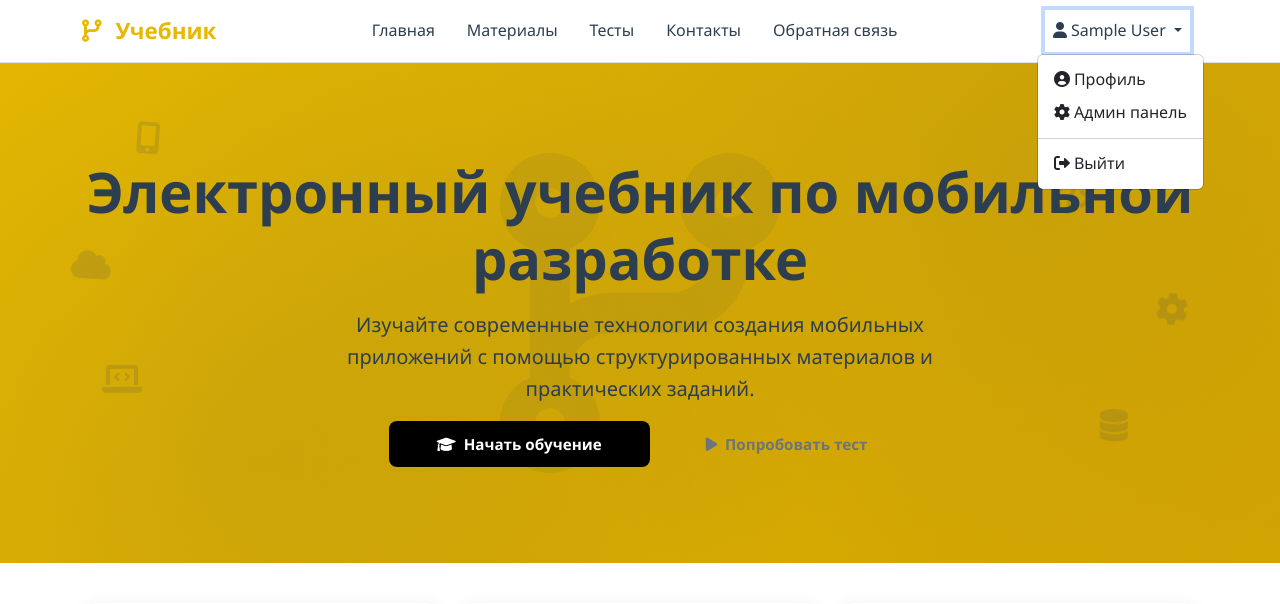
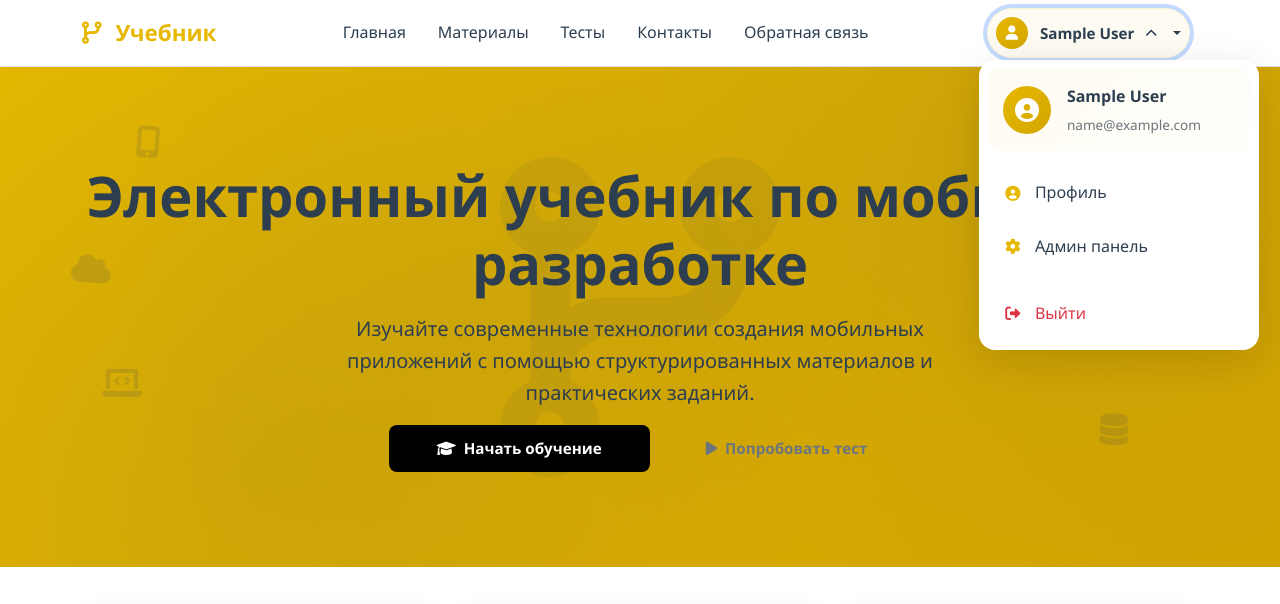
Before and after one commit to mobdev32/mob-dev, a Django app: page / in a window 1280 px wide, after a click that opens the changed part. Shown: the top 604 px of the page. Run offline with Django 5.2, Linux system fonts and the light colour scheme; the visitor is signed in with stand-in values (Sample User, id 1); data that the repository does not hold is empty.

Commit message:
Added UI for logged in users

```diff
--- a/app/settings.py
+++ b/app/settings.py
@@ -136,3 +136,8 @@ MEDIA_ROOT = BASE_DIR / "media"
 # https://docs.djangoproject.com/en/5.2/ref/settings/#default-auto-field
 
 DEFAULT_AUTO_FIELD = "django.db.models.BigAutoField"
+
+# Authentication settings
+LOGIN_URL = '/login/'
+LOGIN_REDIRECT_URL = '/'
+LOGOUT_REDIRECT_URL = '/'
--- a/static/css/style.css
+++ b/static/css/style.css
@@ -35,10 +35,12 @@ body {
     color: var(--text-color) !important;
     transition: color 0.3s ease;
     margin: 0 0.5rem;
+    text-decoration: none;
 }
 
 .navbar-nav .nav-link:hover {
     color: var(--primary-color) !important;
+    text-decoration: none;
 }
 
 .card {
@@ -778,6 +780,159 @@ textarea.form-control-modern {
     transform: translateX(4px);
 }
 
+.modern-user-dropdown {
+    display: flex;
+    align-items: center;
+    gap: 0.75rem;
+    padding: 0.5rem 1rem;
+    border-radius: 50px;
+    transition: all 0.3s ease;
+    background: rgba(230, 184, 0, 0.05);
+    border: 1px solid rgba(230, 184, 0, 0.1);
+}
+
+.modern-user-dropdown:hover {
+    background: rgba(230, 184, 0, 0.1);
+    border-color: rgba(230, 184, 0, 0.2);
+}
+
+.user-avatar-mini {
+    width: 32px;
+    height: 32px;
+    border-radius: 50%;
+    background: linear-gradient(135deg, var(--primary-color), var(--accent-color));
+    display: flex;
+    align-items: center;
+    justify-content: center;
+    color: white;
+    font-size: 0.9rem;
+}
+
+.user-name {
+    font-weight: 600;
+    color: var(--text-color);
+    font-size: 0.95rem;
+}
+
+.dropdown-arrow {
+    font-size: 0.75rem;
+    color: var(--text-color);
+    transition: transform 0.3s ease;
+}
+
+.modern-user-dropdown[aria-expanded="true"] .dropdown-arrow {
+    transform: rotate(180deg);
+}
+
+.dropdown-menu-modern {
+    border: none;
+    border-radius: 16px;
+    box-shadow: 0 10px 40px rgba(0, 0, 0, 0.12);
+    padding: 0.5rem;
+    margin-top: 0.75rem;
+    min-width: 280px;
+    background: #ffffff;
+}
+
+.dropdown-header-user {
+    padding: 1rem;
+    background: linear-gradient(135deg, rgba(230, 184, 0, 0.05), rgba(230, 184, 0, 0.02));
+    border-radius: 12px;
+    margin-bottom: 0.5rem;
+}
+
+.user-info-header {
+    display: flex;
+    align-items: center;
+    gap: 1rem;
+}
+
+.user-avatar {
+    width: 48px;
+    height: 48px;
+    border-radius: 50%;
+    background: linear-gradient(135deg, var(--primary-color), var(--accent-color));
+    display: flex;
+    align-items: center;
+    justify-content: center;
+    color: white;
+    font-size: 1.5rem;
+    flex-shrink: 0;
+}
+
+.user-details {
+    flex: 1;
+    min-width: 0;
+}
+
+.user-name-full {
+    font-weight: 700;
+    font-size: 1rem;
+    color: var(--text-color);
+    margin-bottom: 0.25rem;
+    white-space: nowrap;
+    overflow: hidden;
+    text-overflow: ellipsis;
+}
+
+.user-email {
+    font-size: 0.85rem;
+    color: #6c757d;
+    white-space: nowrap;
+    overflow: hidden;
+    text-overflow: ellipsis;
+}
+
+.dropdown-divider-modern {
+    margin: 0.5rem 0;
+    border-color: rgba(230, 184, 0, 0.1);
+}
+
+.dropdown-item-modern {
+    display: flex;
+    align-items: center;
+    gap: 0.75rem;
+    padding: 0.75rem 1rem;
+    border-radius: 10px;
+    color: var(--text-color);
+    font-weight: 500;
+    transition: all 0.2s ease;
+    margin: 0.25rem 0;
+    text-decoration: none;
+}
+
+.dropdown-item-modern i {
+    width: 20px;
+    text-align: center;
+    color: var(--primary-color);
+    font-size: 0.95rem;
+}
+
+.dropdown-item-modern:hover {
+    background: rgba(230, 184, 0, 0.1);
+    color: var(--text-color);
+    transform: translateX(4px);
+    text-decoration: none;
+}
+
+.dropdown-item-modern:active {
+    background: rgba(230, 184, 0, 0.15);
+}
+
+.dropdown-item-logout {
+    color: #dc3545;
+}
+
+.dropdown-item-logout i {
+    color: #dc3545;
+}
+
+.dropdown-item-logout:hover {
+    background: rgba(220, 53, 69, 0.1);
+    color: #dc3545;
+    text-decoration: none;
+}
+
 @media (max-width: 768px) {
     .contact-card {
         padding: 2rem 1.5rem;
@@ -814,4 +969,17 @@ textarea.form-control-modern {
         grid-template-columns: 1fr;
         gap: 1rem;
     }
+
+    .modern-user-dropdown {
+        padding: 0.4rem 0.75rem;
+        gap: 0.5rem;
+    }
+
+    .user-name {
+        font-size: 0.85rem;
+    }
+
+    .dropdown-menu-modern {
+        min-width: 260px;
+    }
 }
--- a/templates/base.html
+++ b/templates/base.html
@@ -46,22 +46,47 @@
                 <ul class="navbar-nav">
                     {% if user.is_authenticated %}
                         <li class="nav-item dropdown">
-                            <a class="nav-link dropdown-toggle" href="#" id="navbarDropdown" role="button" data-bs-toggle="dropdown">
-                                <i class="fas fa-user me-1"></i>{{ user.get_full_name|default:user.username }}
+                            <a class="nav-link dropdown-toggle modern-user-dropdown" href="#" id="navbarDropdown" role="button" data-bs-toggle="dropdown" aria-expanded="false">
+                                <div class="user-avatar-mini">
+                                    <i class="fas fa-user"></i>
+                                </div>
+                                <span class="user-name">{{ user.get_full_name|default:user.username }}</span>
+                                <i class="fas fa-chevron-down dropdown-arrow"></i>
                             </a>
-                            <ul class="dropdown-menu">
-                                <li><a class="dropdown-item" href="{% url 'main:profile' %}">
-                                    <i class="fas fa-user-circle me-1"></i>Профиль
-                                </a></li>
+                            <ul class="dropdown-menu dropdown-menu-modern" aria-labelledby="navbarDropdown">
+                                <li class="dropdown-header-user">
+                                    <div class="user-info-header">
+                                        <div class="user-avatar">
+                                            <i class="fas fa-user-circle"></i>
+                                        </div>
+                                        <div class="user-details">
+                                            <div class="user-name-full">{{ user.get_full_name|default:user.username }}</div>
+                                            <div class="user-email">{{ user.email }}</div>
+                                        </div>
+                                    </div>
+                                </li>
+                                <li><hr class="dropdown-divider-modern"></li>
+                                <li>
+                                    <a class="dropdown-item-modern" href="{% url 'main:profile' %}">
+                                        <i class="fas fa-user-circle"></i>
+                                        <span>Профиль</span>
+                                    </a>
+                                </li>
                                 {% if user.is_staff %}
-                                    <li><a class="dropdown-item" href="{% url 'admin:index' %}">
-                                        <i class="fas fa-cog me-1"></i>Админ панель
-                                    </a></li>
+                                    <li>
+                                        <a class="dropdown-item-modern" href="{% url 'admin:index' %}">
+                                            <i class="fas fa-cog"></i>
+                                            <span>Админ панель</span>
+                                        </a>
+                                    </li>
                                 {% endif %}
-                                <li><hr class="dropdown-divider"></li>
-                                <li><a class="dropdown-item" href="{% url 'main:logout' %}">
-                                    <i class="fas fa-sign-out-alt me-1"></i>Выйти
-                                </a></li>
+                                <li><hr class="dropdown-divider-modern"></li>
+                                <li>
+                                    <a class="dropdown-item-modern dropdown-item-logout" href="{% url 'main:logout' %}">
+                                        <i class="fas fa-sign-out-alt"></i>
+                                        <span>Выйти</span>
+                                    </a>
+                                </li>
                             </ul>
                         </li>
                     {% else %}
```
Also changed, not shown: static/js/main.js (+0 -31 lines).
